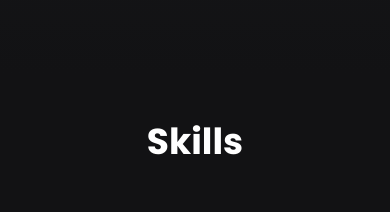
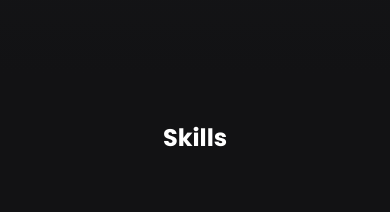
Before and after one commit to azrilpramudia/my-personal-website, a React (Vite) app: page / in a window 390 px wide. Shown: the part 1680-1892 px from the top of the page. Built offline with nearby package versions, Linux system fonts and the light colour scheme.

Commit message:
fix: responsive skill

```diff
--- a/src/components/SkillsSection.jsx
+++ b/src/components/SkillsSection.jsx
@@ -91,7 +91,7 @@ const SkillsSection = () => {
   return (
     <section className="min-h-screen bg-secondary text-white px-6 py-12 flex flex-col items-center">
       {/* Heading Skills */}
-      <h2 className="text-4xl font-bold text-white mb-16 text-center font-poppins">
+      <h2 className="text-2xl sm:text-3xl md:text-4xl font-bold text-white mb-16 text-center font-poppins">
         Skills
       </h2>
 
```
